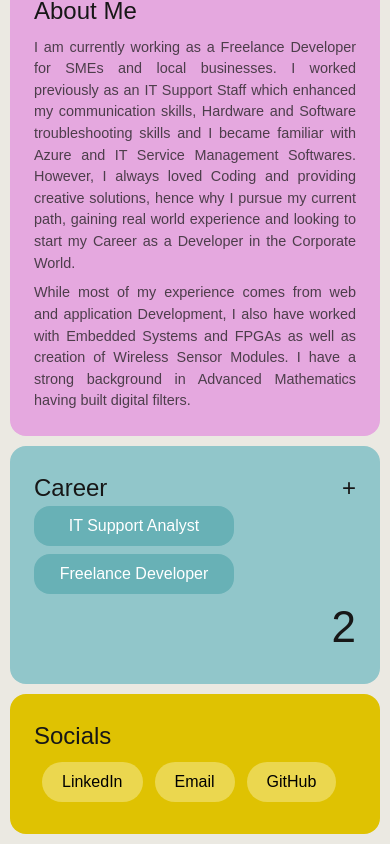
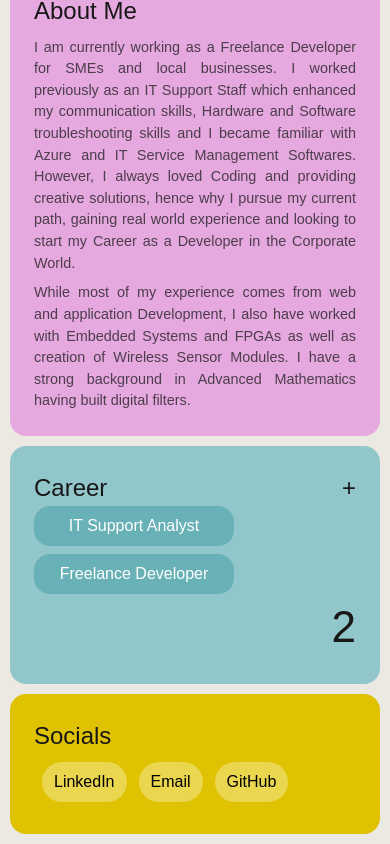
Before and after one commit to Wertasile/portfolio_4.1, a Next.js app: page / in a window 390 px wide. Shown: the part 1681-2525 px from the top of the page. Built offline with nearby package versions, Linux system fonts and the light colour scheme.

Commit message:
improved responsiveness by changing grid width for sm

```diff
--- a/app/page.js
+++ b/app/page.js
@@ -267,9 +267,9 @@ export default function Home() {
         <div className="col-span-3 sm:col-span-2 row-span-1 bg-[#DFC202]">
           <h2>Socials</h2>
           <div className="flex flex-row gap-3 ustify-between p-2">
-            <div className="text-black rounded-4xl py-2 px-5 bg-[#EBD74F]"><a href="https://www.linkedin.com/in/ahmed-mohamed-haniffa-arfan-989267202/">LinkedIn</a></div>
-            <div className="text-black rounded-4xl py-2 px-5 bg-[#EBD74F]"><a href="mailto:ahmedmharfan@gmail.com">Email</a></div>
-            <div className="text-black rounded-4xl py-2 px-5 bg-[#EBD74F]"><a href="https://github.com/Wertasile">GitHub</a></div>
+            <div className="text-black rounded-4xl py-2 px-3 sm:px-5 bg-[#EBD74F]"><a href="https://www.linkedin.com/in/ahmed-mohamed-haniffa-arfan-989267202/">LinkedIn</a></div>
+            <div className="text-black rounded-4xl py-2 px-3 sm:px-5 bg-[#EBD74F]"><a href="mailto:ahmedmharfan@gmail.com">Email</a></div>
+            <div className="text-black rounded-4xl py-2 px-3 sm:px-5 bg-[#EBD74F]"><a href="https://github.com/Wertasile">GitHub</a></div>
           </div>
         </div>
 
```
